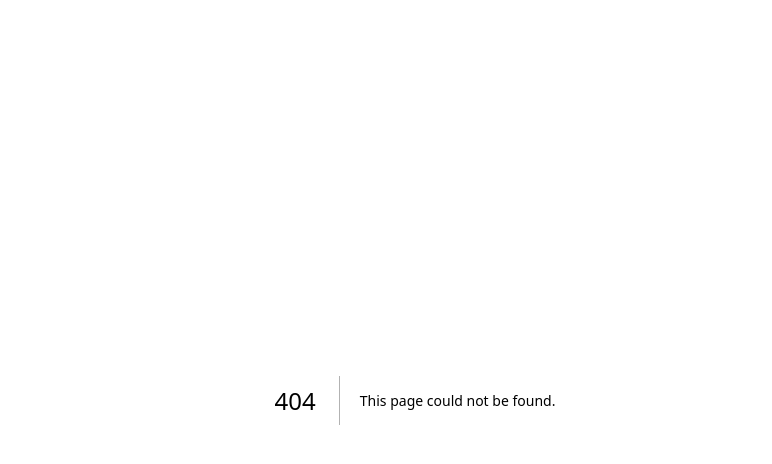
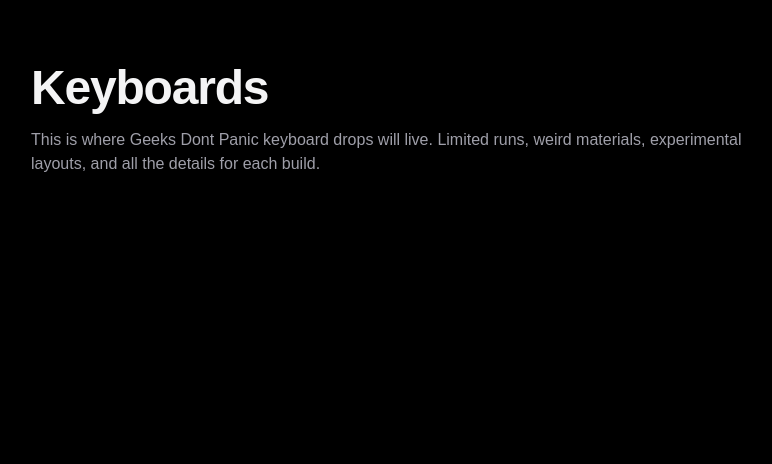
Before and after one commit to GeeksDontPanic/geeksdontpanic-site, a Next.js app: page /keyboards in a window 1280 px wide. Before the commit this address had no page. Shown: the top 464 px of the page, without its empty margins (225-997 px from the left). Built offline with nearby package versions, Linux system fonts and the light colour scheme.

Commit message:
Add keyboards page stub

```diff
--- /dev/null
+++ b/app/keyboards/page.tsx
@@ -0,0 +1,15 @@
+export default function KeyboardsPage() {
+  return (
+    <main className="min-h-screen bg-black text-zinc-100 px-4 py-16">
+      <div className="max-w-3xl mx-auto space-y-4">
+        <h1 className="text-3xl md:text-5xl font-semibold tracking-tight">
+          Keyboards
+        </h1>
+        <p className="text-zinc-400">
+          This is where Geeks Dont Panic keyboard drops will live. Limited runs,
+          weird materials, experimental layouts, and all the details for each build.
+        </p>
+      </div>
+    </main>
+  )
+}
```
